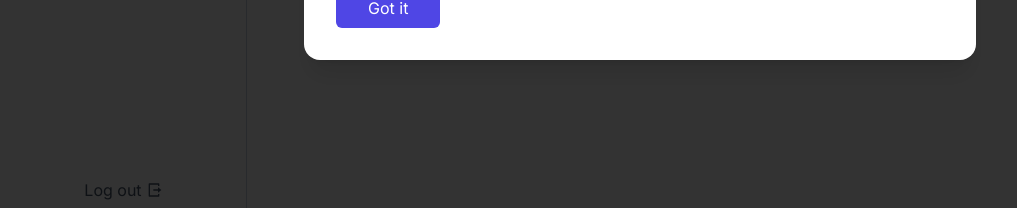
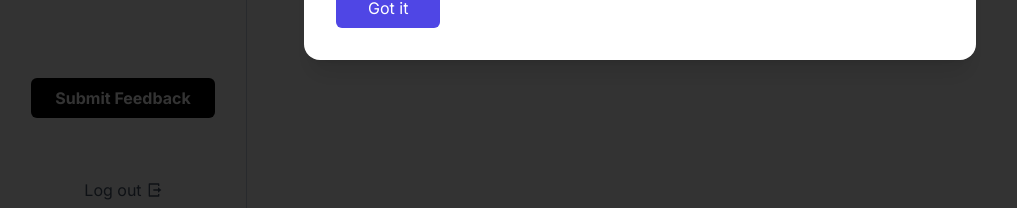
Before and after one commit to Erick-Suarez/baseline, a Next.js app in the folder apps/web/: page /chat in a window 1280 px wide. Shown: the part 514-722 px from the top of the page, without its empty margins (0-1017 px from the left). Built offline with nearby package versions, Linux system fonts and the light colour scheme; no server answers.

Commit message:
Add feedback button

```diff
--- a/apps/web/components/sidebar/sidebar.tsx
+++ b/apps/web/components/sidebar/sidebar.tsx
@@ -7,6 +7,15 @@ import { destroyCookie } from "nookies";
 
 const _bottomSection = (
   <div className="flex flex-col items-center gap-5">
+    <a
+      href="https://airtable.com/shrfHtItC1MjAJrZ9"
+      target="_blank"
+      rel="noopener noreferrer"
+    >
+      <button className="mb-10 rounded-md bg-black px-6 py-2 font-bold text-white hover:bg-slate-800">
+        Submit Feedback
+      </button>
+    </a>
     <button
       className="flex items-center gap-1 text-slate-600 hover:text-indigo-600"
       onClick={() => {
```
